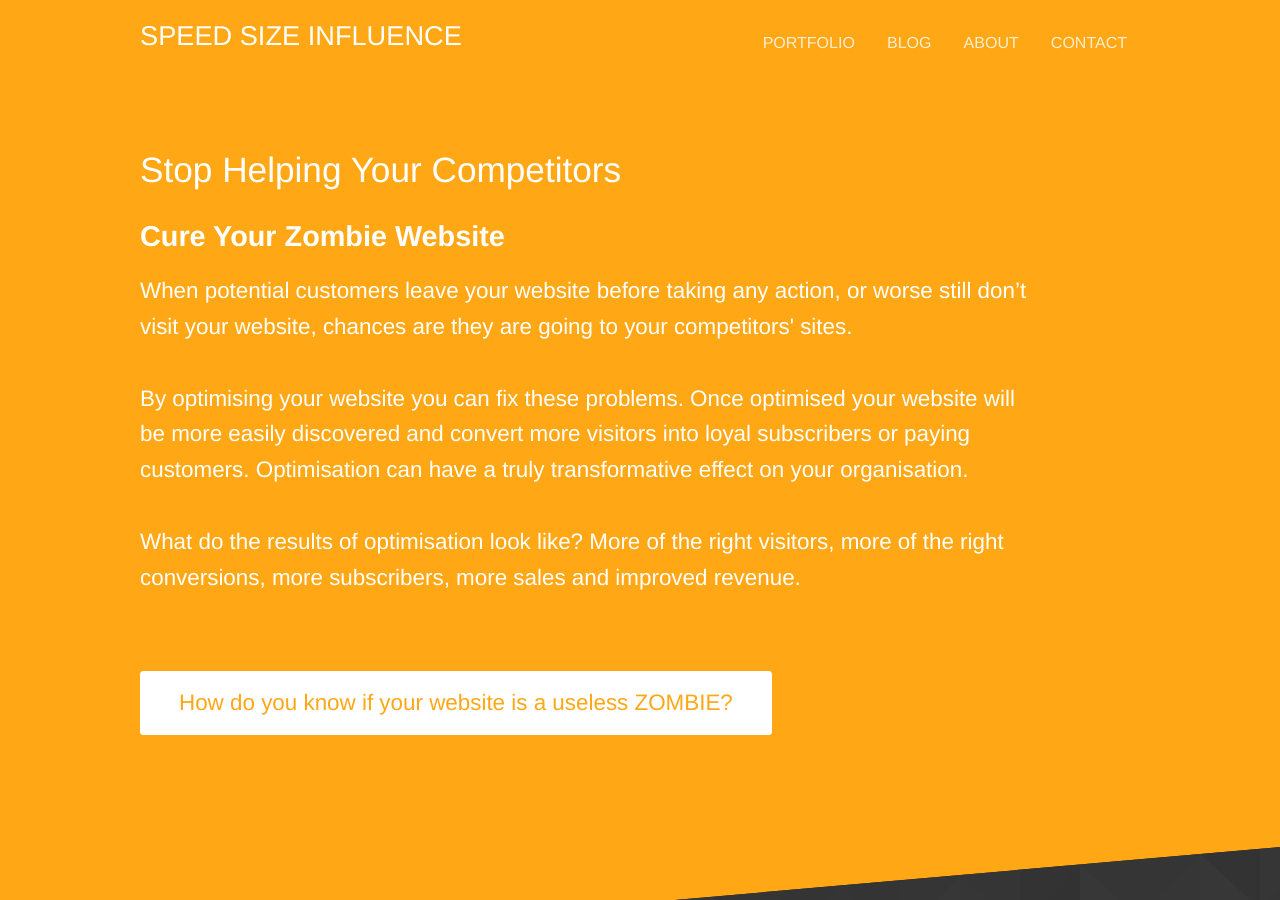
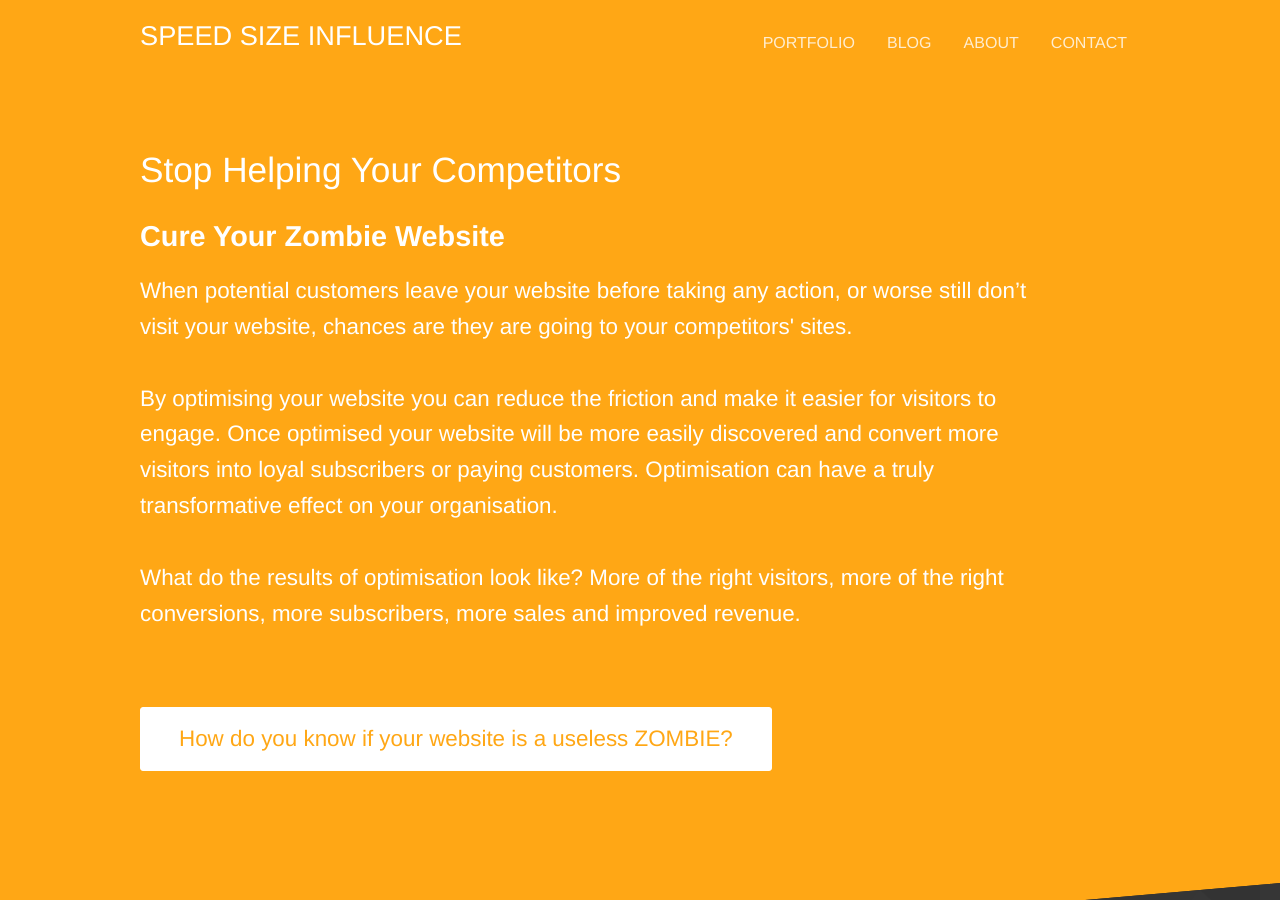
Before and after one commit to primertest-org/BDBBDB, a Jekyll site: the page built from index.html, in a window 1280 px wide and 900 px high. Built offline with Jekyll 4.4.1, drawn with Linux system fonts in a browser that asks for light colours.

Commit message:
Updated 'index.html' via CloudCannon

```diff
--- a/index.html
+++ b/index.html
@@ -6,7 +6,7 @@
 	<div class="container">
 		<h2 class="editable">Stop Helping Your Competitors</h2>
 		<h3 class="editable">Cure Your Zombie Website</h3>
-		<p class="subtext editable">When potential customers leave your website before taking any action, or worse still don&rsquo;t visit your website, chances are they are going to your competitors' sites.<br /><br />By optimising your website you can fix these problems. Once optimised your website will be more easily discovered and convert more visitors into loyal subscribers or paying customers. Optimisation can have a truly transformative effect on your organisation.<br /><br />What do the results of optimisation look like? More of the right visitors, more of the right conversions, more subscribers, more sales and improved revenue.<br />&nbsp;</p>
+		<p class="subtext editable">When potential customers leave your website before taking any action, or worse still don&rsquo;t visit your website, chances are they are going to your competitors' sites.<br /><br />By optimising your website you can reduce the friction and make it easier for visitors to engage. Once optimised your website will be more easily discovered and convert more visitors into loyal subscribers or paying customers. Optimisation can have a truly transformative effect on your organisation.<br /><br />What do the results of optimisation look like? More of the right visitors, more of the right conversions, more subscribers, more sales and improved revenue.<br />&nbsp;</p>
 		<p><a class="button alt editable" href="{{ site.baseurl }}/contact/">How do you know if your website is a useless ZOMBIE?</a></p>
 	</div>
 </section>
```
